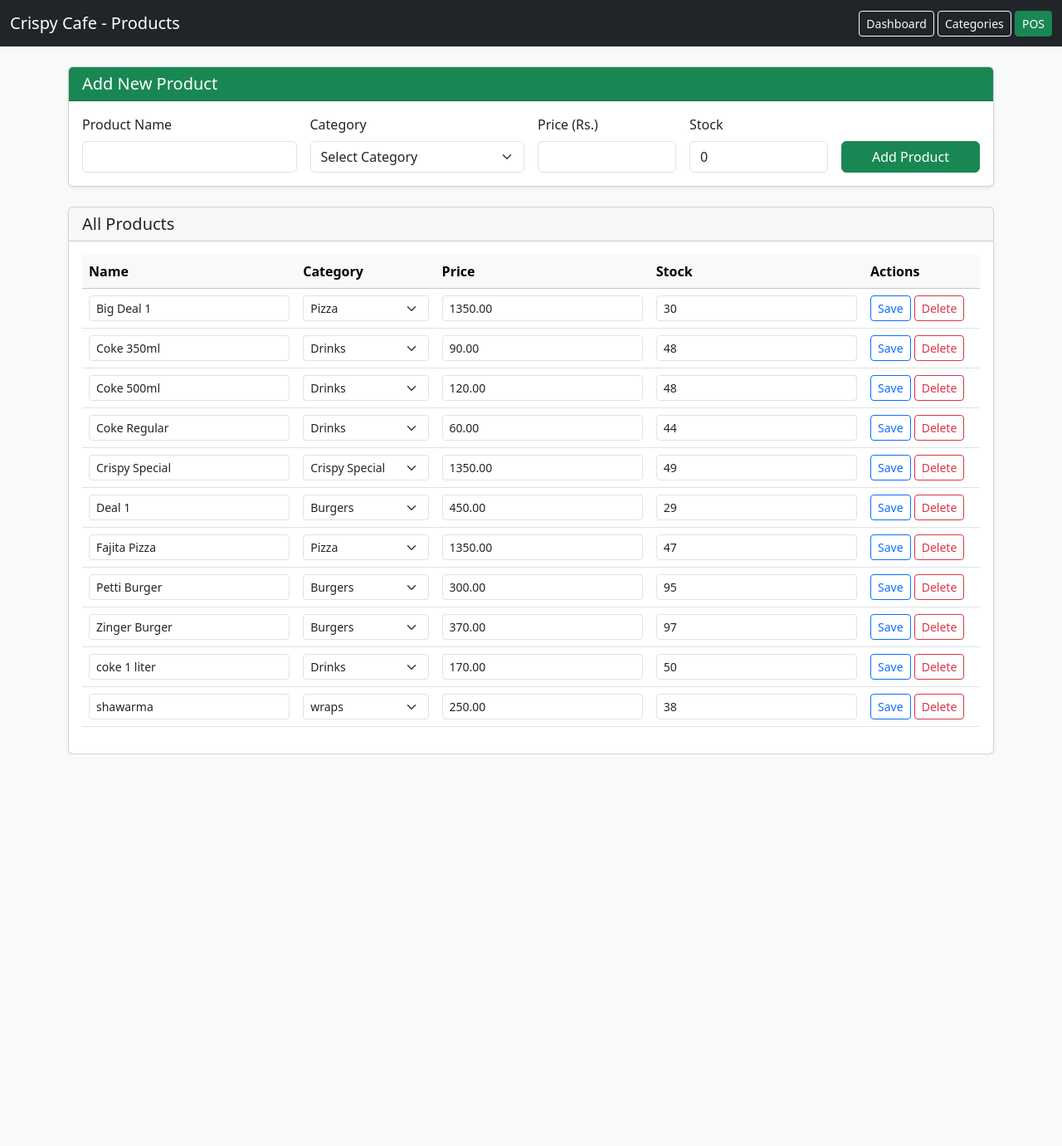
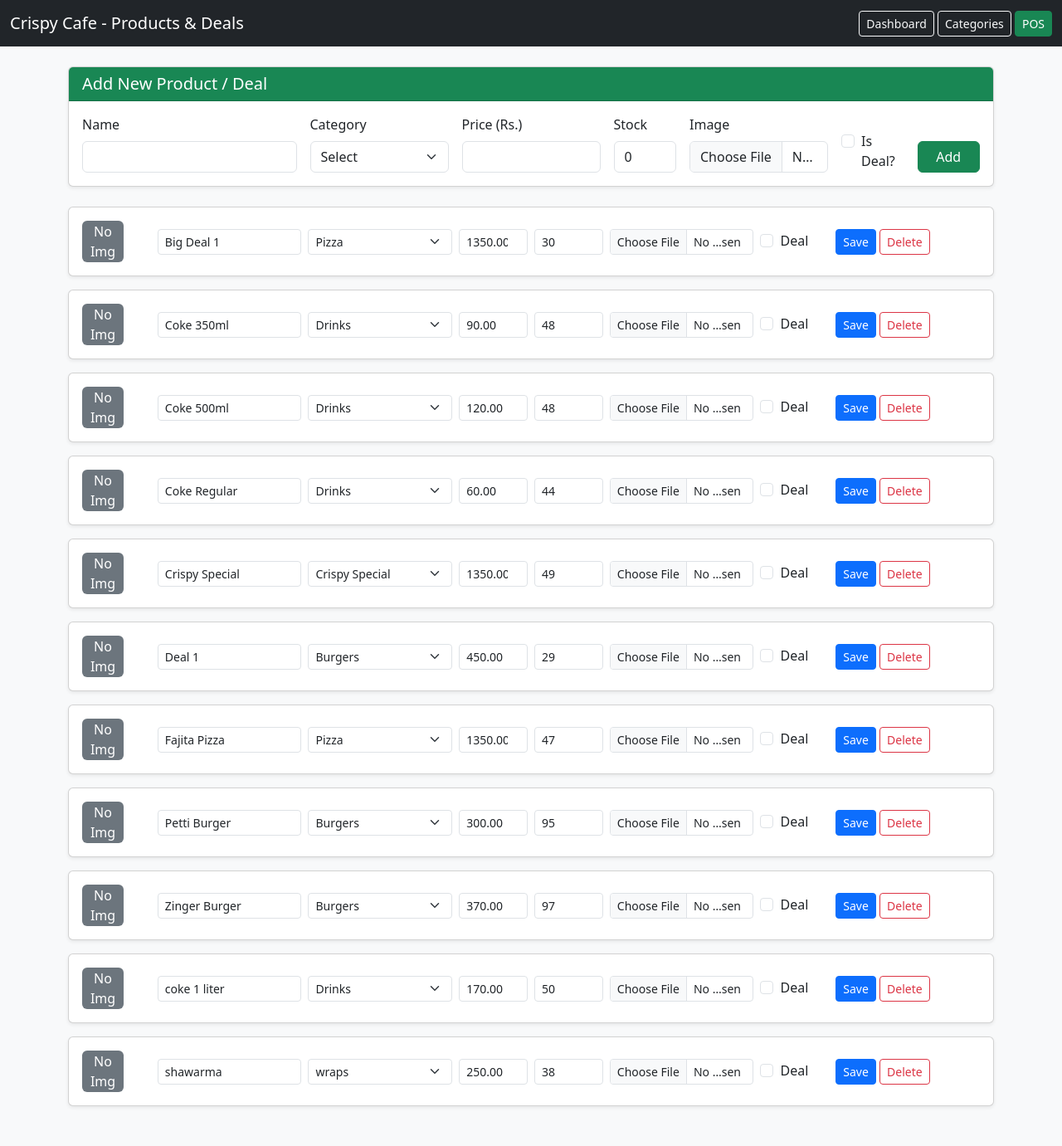
Before and after one commit to Naeemshakir0707/cafe-crispy-pos, a Django app: page /manage/products/ in a window 1280 px wide. Shown: the whole page at 83% size. Before the commit the page ends 909 px from the top, so only its background shows below. Run offline with Django 5.2, Linux system fonts and the light colour scheme; a user stored in the database is signed in; data comes from the database, SQL or seed files in the repository.

Commit message:
Frontend Deal management + product image upload

```diff
--- a/pos/templates/pos/manage_products.html
+++ b/pos/templates/pos/manage_products.html
@@ -5,12 +5,20 @@
     <meta name="viewport" content="width=device-width, initial-scale=1.0">
     <title>Manage Products - {{ restaurant.name }}</title>
     <link href="https://cdn.jsdelivr.net/npm/bootstrap@5.3.3/dist/css/bootstrap.min.css" rel="stylesheet">
+    <style>
+        .product-img-thumb {
+            width: 50px;
+            height: 50px;
+            object-fit: cover;
+            border-radius: 6px;
+        }
+    </style>
 </head>
 <body class="bg-light">
 
 <nav class="navbar navbar-dark bg-dark">
     <div class="container-fluid">
-        <span class="navbar-brand">{{ restaurant.name }} - Products</span>
+        <span class="navbar-brand">{{ restaurant.name }} - Products & Deals</span>
         <div>
             <a href="/" class="btn btn-outline-light btn-sm">Dashboard</a>
             <a href="/manage/categories/" class="btn btn-outline-light btn-sm">Categories</a>
@@ -19,25 +27,26 @@
     </div>
 </nav>
 
-<div class="container mt-4">
+<div class="container mt-4 mb-5">
 
-    <!-- Add Product Form -->
+    <!-- Add Product / Deal Form -->
     <div class="card shadow-sm mb-4">
         <div class="card-header bg-success text-white">
-            <h5 class="mb-0">Add New Product</h5>
+            <h5 class="mb-0">Add New Product / Deal</h5>
         </div>
         <div class="card-body">
-            <form method="POST" class="row g-3">
+            <form method="POST" enctype="multipart/form-data" class="row g-3">
                 {% csrf_token %}
                 <input type="hidden" name="action" value="add">
+
                 <div class="col-md-3">
-                    <label class="form-label">Product Name</label>
+                    <label class="form-label">Name</label>
                     <input type="text" name="name" class="form-control" required>
                 </div>
-                <div class="col-md-3">
+                <div class="col-md-2">
                     <label class="form-label">Category</label>
                     <select name="category" class="form-select" required>
-                        <option value="">Select Category</option>
+                        <option value="">Select</option>
                         {% for cat in categories %}
                             <option value="{{ cat.id }}">{{ cat.name }}</option>
                         {% endfor %}
@@ -47,72 +56,127 @@
                     <label class="form-label">Price (Rs.)</label>
                     <input type="number" name="price" class="form-control" step="0.01" required>
                 </div>
-                <div class="col-md-2">
+                <div class="col-md-1">
                     <label class="form-label">Stock</label>
                     <input type="number" name="stock" class="form-control" value="0">
                 </div>
-                <div class="col-md-2 d-flex align-items-end">
-                    <button type="submit" class="btn btn-success w-100">Add Product</button>
+                <div class="col-md-2">
+                    <label class="form-label">Image</label>
+                    <input type="file" name="image" class="form-control" accept="image/*">
+                </div>
+                <div class="col-md-1 d-flex align-items-end">
+                    <div class="form-check">
+                        <input class="form-check-input" type="checkbox" name="is_deal" id="is_deal">
+                        <label class="form-check-label" for="is_deal">Is Deal?</label>
+                    </div>
+                </div>
+                <div class="col-md-1 d-flex align-items-end">
+                    <button type="submit" class="btn btn-success w-100">Add</button>
                 </div>
             </form>
         </div>
     </div>
 
     <!-- Products List -->
-    <div class="card shadow-sm">
-        <div class="card-header">
-            <h5 class="mb-0">All Products</h5>
-        </div>
+    {% for product in products %}
+    <div class="card shadow-sm mb-3">
         <div class="card-body">
-            <div class="table-responsive">
-                <table class="table table-hover align-middle">
-                    <thead class="table-light">
-                        <tr>
-                            <th>Name</th>
-                            <th>Category</th>
-                            <th>Price</th>
-                            <th>Stock</th>
-                            <th width="140">Actions</th>
-                        </tr>
-                    </thead>
-                    <tbody>
-                        {% for product in products %}
-                        <tr>
-                            <form method="POST">
+            <form method="POST" enctype="multipart/form-data">
                 {% csrf_token %}
                 <input type="hidden" name="action" value="edit">
                 <input type="hidden" name="product_id" value="{{ product.id }}">
-                                <td><input type="text" name="name" value="{{ product.name }}" class="form-control form-control-sm"></td>
-                                <td>
+
+                <div class="row g-2 align-items-center">
+                    <div class="col-md-1">
+                        {% if product.image %}
+                            <img src="{{ product.image.url }}" class="product-img-thumb">
+                        {% else %}
+                            <div class="bg-secondary text-white text-center product-img-thumb d-flex align-items-center justify-content-center">No Img</div>
+                        {% endif %}
+                    </div>
+                    <div class="col-md-2">
+                        <input type="text" name="name" value="{{ product.name }}" class="form-control form-control-sm">
+                    </div>
+                    <div class="col-md-2">
                         <select name="category" class="form-select form-select-sm">
                             {% for cat in categories %}
                                 <option value="{{ cat.id }}" {% if cat.id == product.category.id %}selected{% endif %}>{{ cat.name }}</option>
                             {% endfor %}
                         </select>
-                                </td>
-                                <td><input type="number" name="price" value="{{ product.price }}" class="form-control form-control-sm" step="0.01"></td>
-                                <td><input type="number" name="stock" value="{{ product.stock }}" class="form-control form-control-sm"></td>
-                                <td>
-                                    <button type="submit" class="btn btn-sm btn-outline-primary">Save</button>
-                            </form>
-                                    <form method="POST" class="d-inline" onsubmit="return confirm('Delete this product?')">
-                                        {% csrf_token %}
-                                        <input type="hidden" name="action" value="delete">
-                                        <input type="hidden" name="product_id" value="{{ product.id }}">
-                                        <button type="submit" class="btn btn-sm btn-outline-danger">Delete</button>
-                                    </form>
-                                </td>
-                        </tr>
-                        {% empty %}
-                        <tr>
-                            <td colspan="5" class="text-center text-muted">No products yet.</td>
-                        </tr>
-                        {% endfor %}
-                    </tbody>
-                </table>
+                    </div>
+                    <div class="col-md-1">
+                        <input type="number" name="price" value="{{ product.price }}" class="form-control form-control-sm" step="0.01">
+                    </div>
+                    <div class="col-md-1">
+                        <input type="number" name="stock" value="{{ product.stock }}" class="form-control form-control-sm">
+                    </div>
+                    <div class="col-md-2">
+                        <input type="file" name="image" class="form-control form-control-sm" accept="image/*">
+                    </div>
+                    <div class="col-md-1">
+                        <div class="form-check">
+                            <input class="form-check-input" type="checkbox" name="is_deal" {% if product.is_deal %}checked{% endif %}>
+                            <label class="form-check-label">Deal</label>
                         </div>
                     </div>
+                    <div class="col-md-2">
+                        <button type="submit" class="btn btn-sm btn-primary">Save</button>
+                        <button type="submit" name="action" value="delete" class="btn btn-sm btn-outline-danger"
+                                onclick="return confirm('Delete this product?')">Delete</button>
                     </div>
+                </div>
+            </form>
+
+            <!-- Deal Components Section -->
+            {% if product.is_deal %}
+            <div class="mt-3 p-3 bg-light rounded">
+                <h6 class="mb-2">Deal Components (Items inside this Deal)</h6>
+
+                <!-- Existing Components -->
+                {% for comp in product.components.all %}
+                <div class="d-flex justify-content-between align-items-center mb-1">
+                    <span>{{ comp.quantity }} × {{ comp.product.name }}</span>
+                    <form method="POST" class="d-inline">
+                        {% csrf_token %}
+                        <input type="hidden" name="action" value="remove_component">
+                        <input type="hidden" name="component_id" value="{{ comp.id }}">
+                        <button type="submit" class="btn btn-sm btn-outline-danger py-0">Remove</button>
+                    </form>
+                </div>
+                {% empty %}
+                <p class="text-muted small">No components added yet.</p>
+                {% endfor %}
+
+                <!-- Add Component Form -->
+                <form method="POST" class="row g-2 mt-2">
+                    {% csrf_token %}
+                    <input type="hidden" name="action" value="add_component">
+                    <input type="hidden" name="deal_id" value="{{ product.id }}">
+                    <div class="col-md-5">
+                        <select name="component_product" class="form-select form-select-sm" required>
+                            <option value="">Select Product</option>
+                            {% for p in all_products %}
+                                {% if p.id != product.id %}
+                                    <option value="{{ p.id }}">{{ p.name }}</option>
+                                {% endif %}
+                            {% endfor %}
+                        </select>
+                    </div>
+                    <div class="col-md-2">
+                        <input type="number" name="quantity" value="1" min="1" class="form-control form-control-sm" required>
+                    </div>
+                    <div class="col-md-2">
+                        <button type="submit" class="btn btn-sm btn-success">Add Component</button>
+                    </div>
+                </form>
+            </div>
+            {% endif %}
+        </div>
+    </div>
+    {% empty %}
+    <div class="alert alert-info">No products yet. Add your first product above.</div>
+    {% endfor %}
+
 </div>
 
 </body>
--- a/pos/views.py
+++ b/pos/views.py
@@ -346,8 +346,11 @@ def manage_products(request):
     if not restaurant:
         return render(request, 'pos/no_restaurant.html')
 
+    from .models import DealComponent
+
     products = Product.objects.filter(restaurant=restaurant).select_related('category').order_by('name')
     categories = Category.objects.filter(restaurant=restaurant, is_active=True)
+    all_products = Product.objects.filter(restaurant=restaurant, is_active=True)  # for deal components
 
     if request.method == 'POST':
         action = request.POST.get('action')
@@ -357,14 +360,18 @@ def manage_products(request):
             category_id = request.POST.get('category')
             price = request.POST.get('price')
             stock = request.POST.get('stock', 0)
+            is_deal = request.POST.get('is_deal') == 'on'
+            image = request.FILES.get('image')
 
             if name and category_id and price:
-                Product.objects.create(
+                product = Product.objects.create(
                     restaurant=restaurant,
                     name=name,
                     category_id=category_id,
                     price=price,
-                    stock=stock or 0
+                    stock=stock or 0,
+                    is_deal=is_deal,
+                    image=image
                 )
 
         elif action == 'edit':
@@ -373,6 +380,8 @@ def manage_products(request):
             category_id = request.POST.get('category')
             price = request.POST.get('price')
             stock = request.POST.get('stock')
+            is_deal = request.POST.get('is_deal') == 'on'
+            image = request.FILES.get('image')
 
             product = Product.objects.filter(id=product_id, restaurant=restaurant).first()
             if product:
@@ -380,11 +389,33 @@ def manage_products(request):
                 product.category_id = category_id
                 product.price = price
                 product.stock = stock
+                product.is_deal = is_deal
+                if image:
+                    product.image = image
                 product.save()
 
         elif action == 'delete':
             product_id = request.POST.get('product_id')
             Product.objects.filter(id=product_id, restaurant=restaurant).delete()
+
+        elif action == 'add_component':
+            deal_id = request.POST.get('deal_id')
+            product_id = request.POST.get('component_product')
+            quantity = request.POST.get('quantity', 1)
+
+            deal = Product.objects.filter(id=deal_id, restaurant=restaurant, is_deal=True).first()
+            component_product = Product.objects.filter(id=product_id, restaurant=restaurant).first()
+
+            if deal and component_product:
+                DealComponent.objects.create(
+                    deal=deal,
+                    product=component_product,
+                    quantity=quantity
+                )
+
+        elif action == 'remove_component':
+            component_id = request.POST.get('component_id')
+            DealComponent.objects.filter(id=component_id, deal__restaurant=restaurant).delete()
 
         return redirect('manage_products')
 
@@ -392,6 +423,7 @@ def manage_products(request):
         'restaurant': restaurant,
         'products': products,
         'categories': categories,
+        'all_products': all_products,
     }
     return render(request, 'pos/manage_products.html', context)
 
```
Lines whose indentation alone changed are shown as unchanged.
